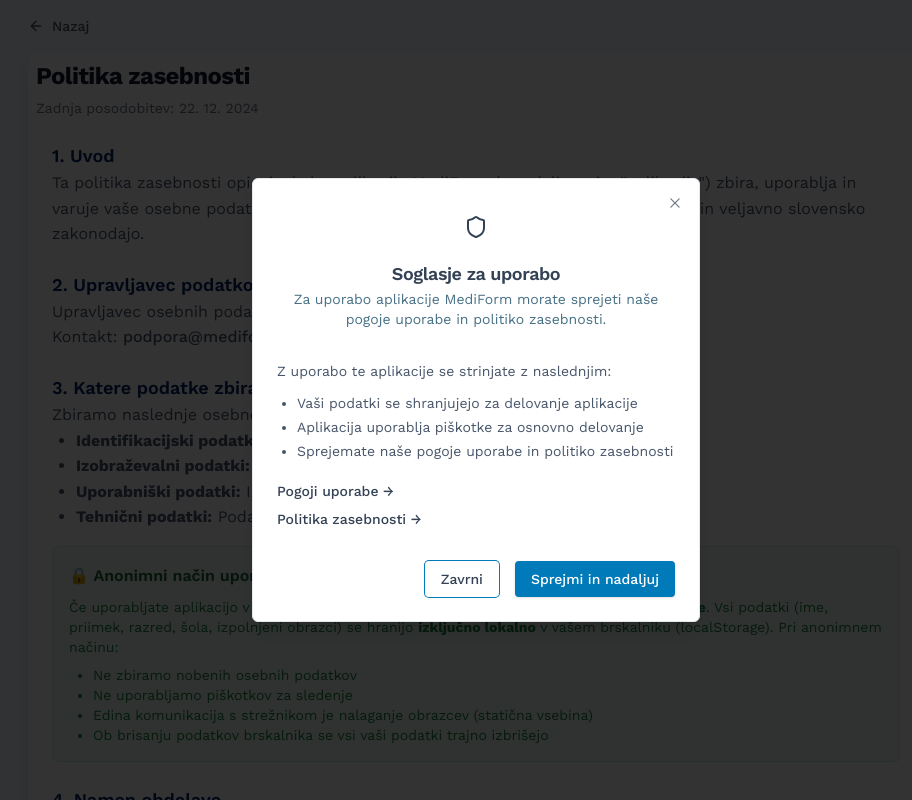
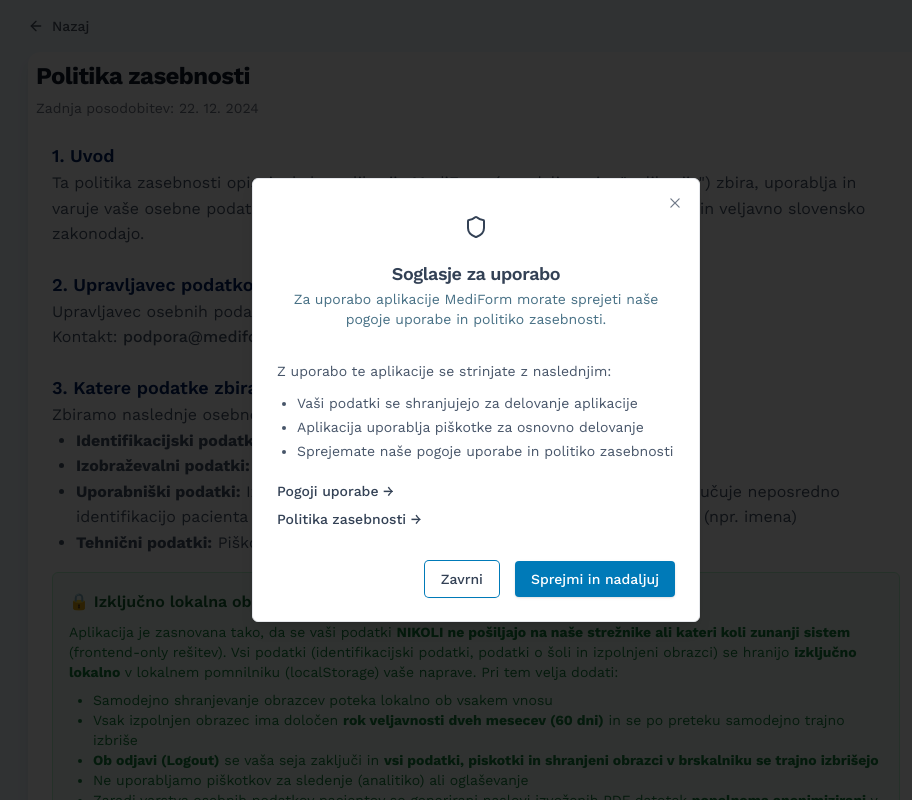
Before and after one commit to lin-cadez/MediForm, a React (Vite) app: page /zasebnost in a window 1280 px wide. Shown: the top 800 px of the page, without its empty margins (164-1076 px from the left). Built offline with nearby package versions, Linux system fonts and the light colour scheme; no server answers.

Commit message:
feat: update Privacy and Terms components to enhance data privacy and local processing details

```diff
--- a/src/profil/Privacy.tsx
+++ b/src/profil/Privacy.tsx
@@ -52,35 +52,34 @@ export default function PrivacyPolicy() {
                             <ul className="list-disc pl-6 text-slate-600">
                                 <li><strong>Identifikacijski podatki:</strong> Ime, priimek, email naslov</li>
                                 <li><strong>Izobraževalni podatki:</strong> Razred, šola, področje usposabljanja</li>
-                                <li><strong>Uporabniški podatki:</strong> Izpolnjeni obrazci in njihova vsebina</li>
-                                <li><strong>Tehnični podatki:</strong> Podatki o seji, piškotki za delovanje aplikacije</li>
+                                <li><strong>Uporabniški podatki:</strong> Izpolnjeni obrazci in podatki o pacientovi obravnavi – izključuje neposredno identifikacijo pacienta in ne sme vsebovati njegovih resničnih osebnih podatkov (npr. imena)</li>
+                                <li><strong>Tehnični podatki:</strong> Piškotki za delovanje aplikacije in upravljanje seje</li>
                             </ul>
 
                             <div className="mt-4 p-4 bg-green-50 border border-green-200 rounded-lg">
-                                <h3 className="text-md font-semibold text-green-800 mb-2">🔒 Anonimni način uporabe</h3>
+                                <h3 className="text-md font-semibold text-green-800 mb-2">🔒 Izključno lokalna obdelava</h3>
                                 <p className="text-green-700 text-sm">
-                                    Če uporabljate aplikacijo v <strong>anonimnem načinu</strong>, se vaši podatki
-                                    <strong> NE pošiljajo na naše strežnike</strong>. Vsi podatki (ime, priimek,
-                                    razred, šola, izpolnjeni obrazci) se hranijo <strong>izključno lokalno</strong> v
-                                    vašem brskalniku (localStorage). Pri anonimnem načinu:
+                                    Aplikacija je zasnovana tako, da se vaši podatki <strong> NIKOLI ne pošiljajo na naše strežnike
+                                    ali kateri koli zunanji sistem </strong> (frontend-only rešitev). Vsi podatki (identifikacijski
+                                    podatki, podatki o šoli in izpolnjeni obrazci) se hranijo <strong>izključno lokalno</strong> v
+                                    lokalnem pomnilniku (localStorage) vaše naprave. Pri tem velja dodati:
                                 </p>
                                 <ul className="list-disc pl-6 text-green-700 text-sm mt-2">
-                                    <li>Ne zbiramo nobenih osebnih podatkov</li>
-                                    <li>Ne uporabljamo piškotkov za sledenje</li>
-                                    <li>Edina komunikacija s strežnikom je nalaganje obrazcev (statična vsebina)</li>
-                                    <li>Ob brisanju podatkov brskalnika se vsi vaši podatki trajno izbrišejo</li>
+                                    <li>Samodejno shranjevanje obrazcev poteka lokalno ob vsakem vnosu</li>
+                                    <li>Vsak izpolnjen obrazec ima določen <strong>rok veljavnosti dveh mesecev (60 dni)</strong> in se po preteku samodejno trajno izbriše</li>
+                                    <li><strong>Ob odjavi (Logout)</strong> se vaša seja zaključi in <strong>vsi podatki, piskotki in shranjeni obrazci v brskalniku se trajno izbrišejo</strong></li>
+                                    <li>Ne uporabljamo piškotkov za sledenje (analitiko) ali oglaševanje</li>
+                                    <li>Zaradi varstva osebnih podatkov pacientov so generirani naslovi izvoženih PDF datotek <strong>popolnoma anonimizirani</strong> v formatu <code>OBRAVNAVA-DATUM-URA-STAROST.pdf</code></li>
                                 </ul>
                             </div>
                         </section>
 
                         <section>
                             <h2 className="text-lg font-semibold mt-4">4. Namen obdelave</h2>
-                            <p className="text-slate-600">Vaše osebne podatke obdelujemo za naslednje namene:</p>
+                            <p className="text-slate-600">Vaše osebne podatke obdelujemo izključno na napravi (v brskalniku) za naslednje namene:</p>
                             <ul className="list-disc pl-6 text-slate-600">
-                                <li>Omogočanje prijave in dostopa do aplikacije</li>
-                                <li>Shranjevanje in prikaz izpolnjenih obrazcev</li>
-                                <li>Generiranje PDF dokumentov</li>
-                                <li>Zagotavljanje tehničnega delovanja aplikacije</li>
+                                <li>Omogočanje začasne prijave, ki ne poteka preko avtentikacije (nastavitev podatkov za poimenovano oddajo na telefonih)</li>
+                                <li><strong>Samodejno lokalno shranjevanje</strong> vaših izpolnjenih vnosov in nastavitev obrazca – podatkov v nobenem primeru (niti lokalnega PDF in JSON dokumenta) ne potujejo na noben centralni sistem.</li>
                             </ul>
                         </section>
 
@@ -117,18 +116,18 @@ export default function PrivacyPolicy() {
                         </section>
 
                         <section>
-                            <h2 className="text-lg font-semibold mt-4">7. Hramba podatkov</h2>
+                            <h2 className="text-lg font-semibold mt-4">7. Hramba podatkov in GDPR anonimiziranje</h2>
                             <p className="text-slate-600">
-                                Vaše podatke hranimo, dokler:
+                                Shranjujemo le nujne podatke o prijavi, obravnavi (PDF dokument in JSON obrazec)
+                                in veljavnost dokumentov je omejena za lokalni brskalnik:
                             </p>
                             <ul className="list-disc pl-6 text-slate-600">
-                                <li>Imate aktiven uporabniški račun</li>
-                                <li>Ne zahtevate izbrisa</li>
-                                <li>Ne prekličete privolitve</li>
+                                <li>Vsak lokalno shranjeni obrazec vsebuje <strong>časovni žig veljavnosti (potek: 60 dni)</strong> in se po tem roku permanentno in samodejno izbriše</li>
+                                <li>Ob vsaki pričetku ali koncu, če se iz sistema odjavite, aplikacija po izbrisu seje trajno uniči vse shranjene vrednosti in piškotke brskalnikov.</li>
                             </ul>
                             <p className="text-slate-600 mt-2">
-                                Podatki, shranjeni lokalno v brskalniku (localStorage), se hranijo dokler
-                                jih sami ne izbrišete.
+                                Ime PDF dokumenta (pri izvozu) je sestavljeno samo iz anonimiziranih delov (čas generiranja in starost pacienta),
+                                tako da slučajni osebni pripis imena pacienta ne pride v ime datoteke same.
                             </p>
                         </section>
 
--- a/src/profil/Terms.tsx
+++ b/src/profil/Terms.tsx
@@ -43,14 +43,15 @@ export default function TermsOfUse() {
                             </p>
                             <ul className="list-disc pl-6 text-slate-600 mt-2">
                                 <li>Vsi podatki o obrazcih se hranijo <strong>izključno v vašem brskalniku</strong> (localStorage).</li>
-                                <li>Ob vnosu emaila se ta shrani v piškotke za prepoznavanje uporabnika.</li>
-                                <li>Obrazci se ne shranjujejo na strežnik med izpolnjevanjem.</li>
-                                <li>Podatki se pošljejo na strežnik <strong>samo ob izvozu</strong> (PDF ali JSON) za namen arhiviranja.</li>
+                                <li>Podatki se <strong>nikoli ne pošiljajo na strežnik</strong>.</li>
+                                <li>Tudi izvoz (PDF ali JSON) poteka izključno lokalno v vašem brskalniku in se nikamor ne arhivira.</li>
+                                <li>Vsak dokument ima <strong>rok veljavnosti dveh mesecev (60 dni)</strong>. Po poteku se samodejno izbriše.</li>
+                                <li>Ob odjavi iz aplikacije se <strong>izbrišejo vsi lokalno shranjeni podatki</strong>, vključno z dokumenti in podatki o seji.</li>
                             </ul>
                             <div className="mt-4 p-4 bg-blue-50 border border-blue-200 rounded-lg">
                                 <p className="text-blue-700 text-sm">
-                                    <strong>Pomembno:</strong> Če izbrišete podatke brskalnika, piškotke ali zamenjate napravo,
-                                    boste izgubili vse shranjene podatke. Priporočamo reden izvoz pomembnih dokumentov.
+                                    <strong>Pomembno:</strong> Če izbrišete podatke brskalnika, se odjavite, preteče rok 60 dni ali zamenjate napravo,
+                                    boste izgubili vse shranjene podatke. Priporočamo sproten izvoz pomembnih dokumentov.
                                 </p>
                             </div>
                         </section>
@@ -61,15 +62,16 @@ export default function TermsOfUse() {
                                 Vaši podatki se shranjujejo na naslednje načine:
                             </p>
                             <ul className="list-disc pl-6 text-slate-600 mt-2">
-                                <li><strong>Email naslov:</strong> Shranjen v piškotkih in localStorage za prepoznavanje.</li>
-                                <li><strong>Osebni podatki (ime, priimek, razred, šola):</strong> Shranjeni lokalno v brskalniku.</li>
-                                <li><strong>Izpolnjeni obrazci:</strong> Shranjeni lokalno v brskalniku.</li>
-                                <li><strong>Izvoženi dokumenti:</strong> Ob izvozu se kopija JSON podatkov lahko pošlje na strežnik za arhiviranje.</li>
+                                <li><strong>Email naslov:</strong> Shranjen v piškotkih za hitrejšo prijavo.</li>
+                                <li><strong>Osebni podatki (ime, priimek, razred, šola):</strong> Shranjeni izključno lokalno v brskalniku.</li>
+                                <li><strong>Izpolnjeni obrazci:</strong> Shranjeni lokalno v brskalniku z rokom veljavnosti 60 dni. Po izteku se samodejno izbrišejo.</li>
+                                <li><strong>Medgeneracijski podatki:</strong> Izvoz (PDF ali JSON) poteka povsem lokalno. Aplikacija na nobeni točki ne pošlje podatkov na zunanji strežnik.</li>
+                                <li><strong>Odjava:</strong> Odjava iz aplikacije trajno izbriše piškotke seje in vse lokalno shranjene podatke iz brskalnika.</li>
                             </ul>
                             <div className="mt-4 p-4 bg-green-50 border border-green-200 rounded-lg">
                                 <p className="text-green-700 text-sm">
-                                    <strong>Brez internetne povezave:</strong> Aplikacija deluje tudi brez interneta.
-                                    Izvoz PDF in JSON je mogoč tudi offline - podatki se preprosto ne arhivirajo na strežnik.
+                                    <strong>Brez internetne povezave:</strong> Aplikacija je zasnovana kot »Frontend-only« – vsebuje zgolj
+                                    uporabniški vmesnik. Ko se vsebina naloži, za izpolnjevanje in izvoz ne potrebujete interneta.
                                 </p>
                             </div>
                         </section>
@@ -131,11 +133,11 @@ export default function TermsOfUse() {
                                 Aplikacija uporablja:
                             </p>
                             <ul className="list-disc pl-6 text-slate-600">
-                                <li><strong>Piškotke:</strong> Za shranjevanje vašega email naslova</li>
-                                <li><strong>localStorage:</strong> Za shranjevanje obrazcev in osebnih podatkov</li>
+                                <li><strong>Piškotke:</strong> Za shranjevanje vaše uporabniške seje, pri prijavi in prijavi. Ob odjavi se piškotki izbrišejo.</li>
+                                <li><strong>localStorage:</strong> Za samodejno shranjevanje vašega vnosnega dela (obrazcev). Vsi izpolnjeni podatki imajo <strong>rok veljavnosti 60 dni</strong> in se po tem roku brez vrnitve odstranijo.</li>
                             </ul>
                             <p className="text-slate-600 mt-2">
-                                Ti podatki so nujni za delovanje aplikacije in se ne uporabljajo za sledenje ali oglaševanje.
+                                Nobena tretja oseba (niti razvijalec sistema) in noben strežnik ne bo deležen prejetja the podatkov ob in po pošiljanju. Predhodna avtomatizirana anonimizacija vpisov pacientov zagotovi varno PDF in JSON generiranje (OBRAVNAVA-DATUM-URA-STAROST). Ti podatki se ne uporabljajo za sledenje ali oglaševanje.
                             </p>
                         </section>
 
```
